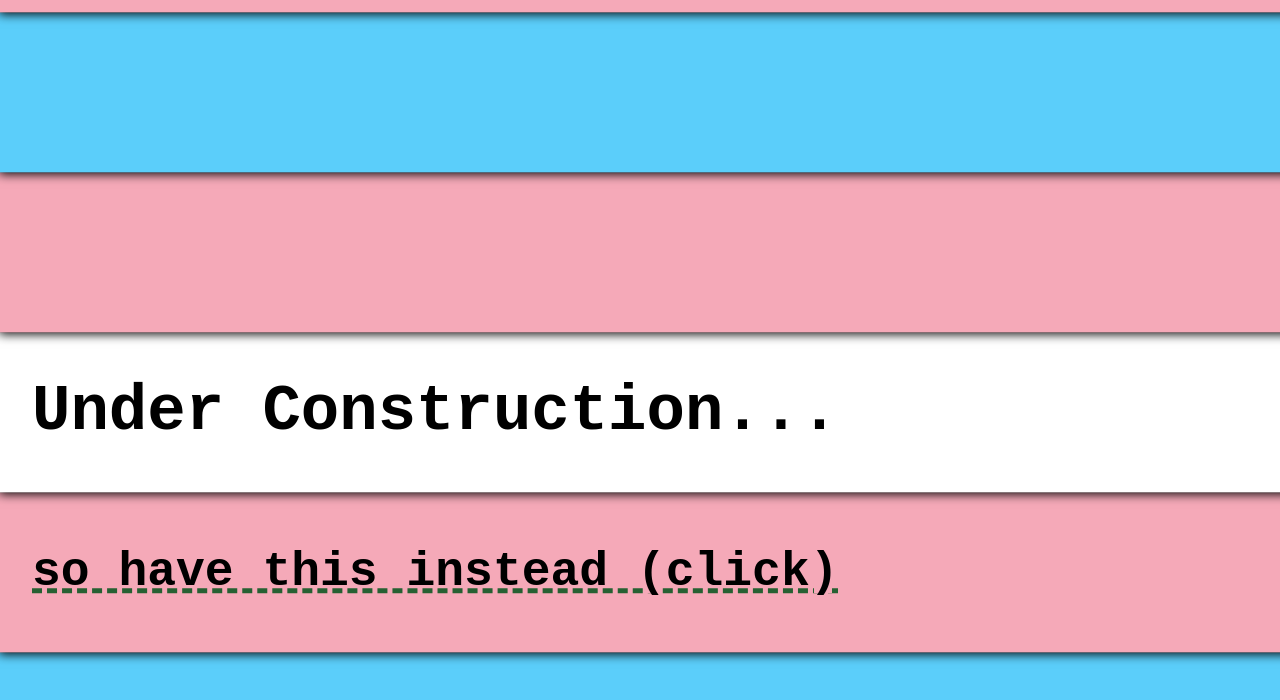
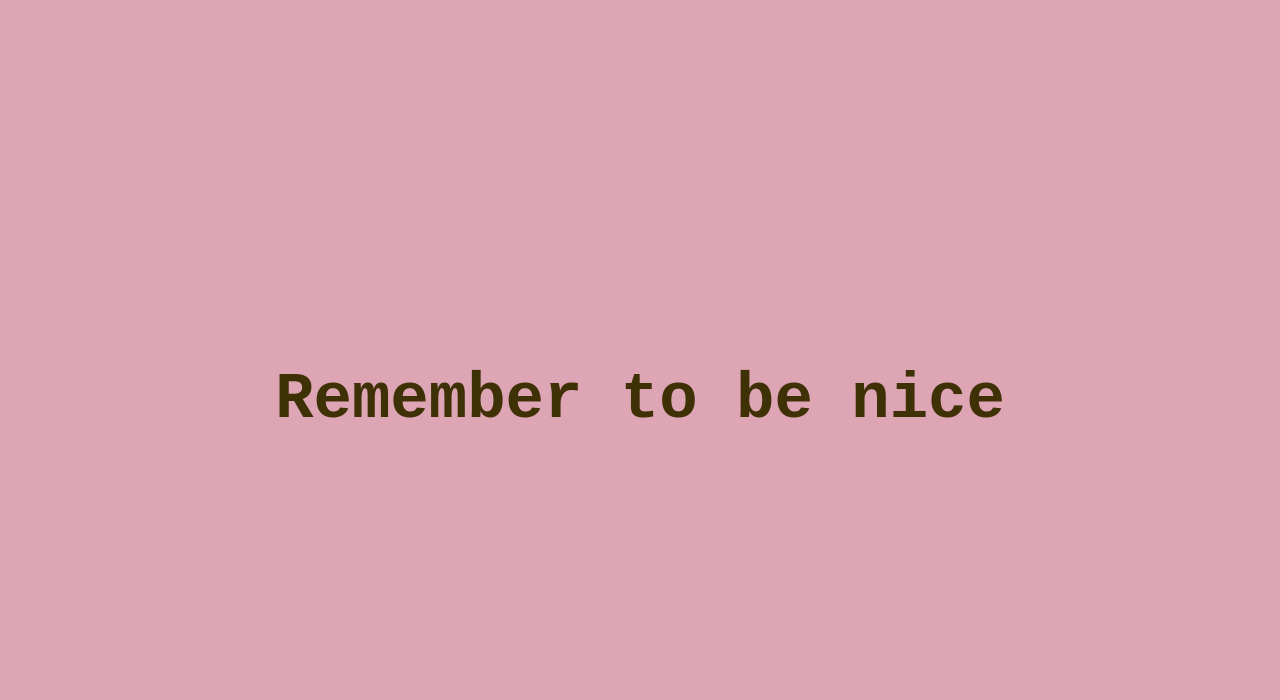
Before and after one commit to SyselMitY/mariari-homepage, a SvelteKit app: page / in a window 1280 px wide. Shown: the top 700 px of the page. Built offline with nearby package versions, Linux system fonts and the light colour scheme.

Commit message:
changed to new slogan -flag

```diff
--- a/src/routes/+page.svelte
+++ b/src/routes/+page.svelte
@@ -3,28 +3,14 @@
 </script>
 
 <svelte:head>
-    <title>Emma's Page (epic)</title>
-    <meta name="description" content="Emma's webpage (still not finished)"/>
+    <title>Hello</title>
+    <meta name="description" content="Remember whats on this page"/>
 </svelte:head>
 
 <div class="fullpage">
-    <div class="flag">
-        <div style="z-index: 14" class="flagsection pink"></div>
-        <div style="z-index: 13" class="flagsection blue"></div>
-        <div style="z-index: 12" class="flagsection pink"></div>
-        <div style="z-index: 11" class="flagsection white"><h1>Under Construction...</h1></div>
-        <div style="z-index: 10" class="flagsection pink"><a href="https://en.pronouns.page/@mari_ari"><h1 class="link">so have this instead (click)</h1></a></div>
-        <div style="z-index: 09" class="flagsection blue"></div>
-        <div style="z-index: 08" class="flagsection pink"></div>
-        <div style="z-index: 07" class="flagsection white"><a href="https://soisi.mariari.me"><h1>Under
-            Construction</h1></a></div>
-        <div style="z-index: 06" class="flagsection pink"></div>
-        <div style="z-index: 05" class="flagsection blue"></div>
-        <div style="z-index: 04" class="flagsection pink"></div>
-        <div style="z-index: 03" class="flagsection white"><h1>Under Construction...</h1></div>
-        <div style="z-index: 02" class="flagsection pink"><a href="https://en.pronouns.page/@mari_ari"><h1 class="link">so have this instead (click)</h1></a></div>
-        <div style="z-index: 01" class="flagsection blue"></div>
-    </div>
+	<div class="centerflex">
+	<h1>Remember to be nice</h1>
+	</div>
 </div>
 
 
@@ -33,68 +19,27 @@
         height: 100vh;
         width: 100vw;
         position: fixed;
+		background-color: oklab(0.78 0.07 0);
     }
+
+	.centerflex {
+		display: flex;
+		justify-content: center;
+		align-items: center;
+		height: 100%;
+	}
 
     h1 {
         z-index: 20;
         font-family: "Courier New", monospace;
         font-size: 4rem;
-        color: black;
-    }
-
-    a {
-        text-decoration: none;
-    }
-
-    .link {
-        text-decoration: underline dashed 5px #266032;
-        color: black;
-        font-size: 3rem;
+        color: oklab(0.32 0 0.06);
     }
 
     @media only screen and (max-width: 750px) {
         h1 {
             font-size: 1.5rem;
         }
-        .link {
-            font-size: 1.0rem;
-        }
-    }
-
-    .flagsection {
-        width: 100%;
-        height: 20vh;
-        box-shadow: 0 1px 10px 1px;
-        position: relative;
-        display: flex;
-        align-items: center;
-        padding: 0 2rem;
-    }
-
-    .flag {
-        position: relative;
-        display: flex;
-        height: 280vh;
-        flex-direction: column;
-        animation-name: scrolldown;
-        animation-duration: 4s;
-        animation-delay: 2s;
-        animation-iteration-count: infinite;
-        animation-timing-function: cubic-bezier(.77, 0, .33, .93);
-        transform: translateY(-20vh);
-    }
-
-
-    .blue {
-        background-color: #5BCEFA;
-    }
-
-    .pink {
-        background-color: #F5A9B8;
-    }
-
-    .white {
-        background-color: #FFF;
     }
 
     :global(body) {
@@ -103,14 +48,4 @@
         box-sizing: border-box;
         overflow: hidden;
     }
-
-    @keyframes scrolldown {
-        from {
-            transform: translateY(-20vh);
-        }
-        80%,
-        100% {
-            transform: translateY(-180vh);
-        }
-    }
 </style>
```
Also changed, not shown: 1 other file (tests, documents, lock files or other folders).
